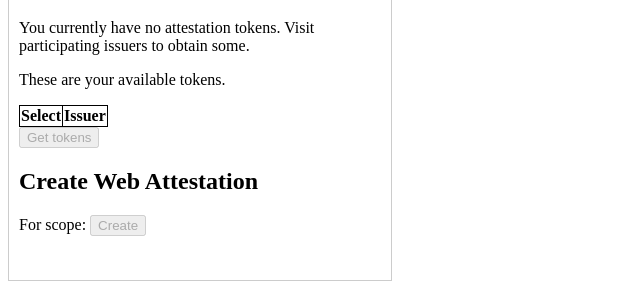
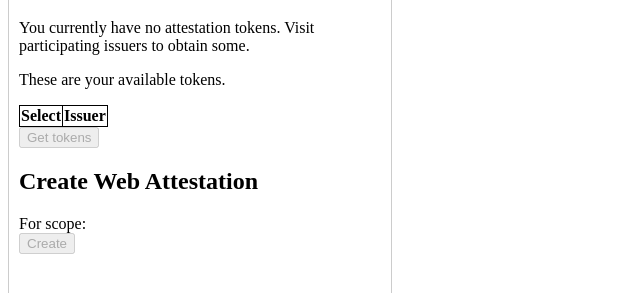
Before and after one commit to microsoft/web-attestation-sample, a website with bundled scripts: page browser-extension/popup/popup.html in a window 1280 px wide. Shown: the part 117-410 px from the top of the page, without its empty margins (0-640 px from the left). Built offline with nearby package versions, Linux system fonts and the light colour scheme; no server answers.

Commit message:
br after scope label

```diff
--- a/browser-extension/popup/popup.html
+++ b/browser-extension/popup/popup.html
@@ -40,7 +40,7 @@
         <div id="create-uwa-div">
           <h2>Create Web Attestation</h2>
           <label>For scope: </label>
-          <label id="scope-text"></label>
+          <label id="scope-text"></label><br>
           <button id="present-button" disabled>Create</button>
           <p>
             <label id="wa-label" style="display: none;">Web attestation:</label>
```
